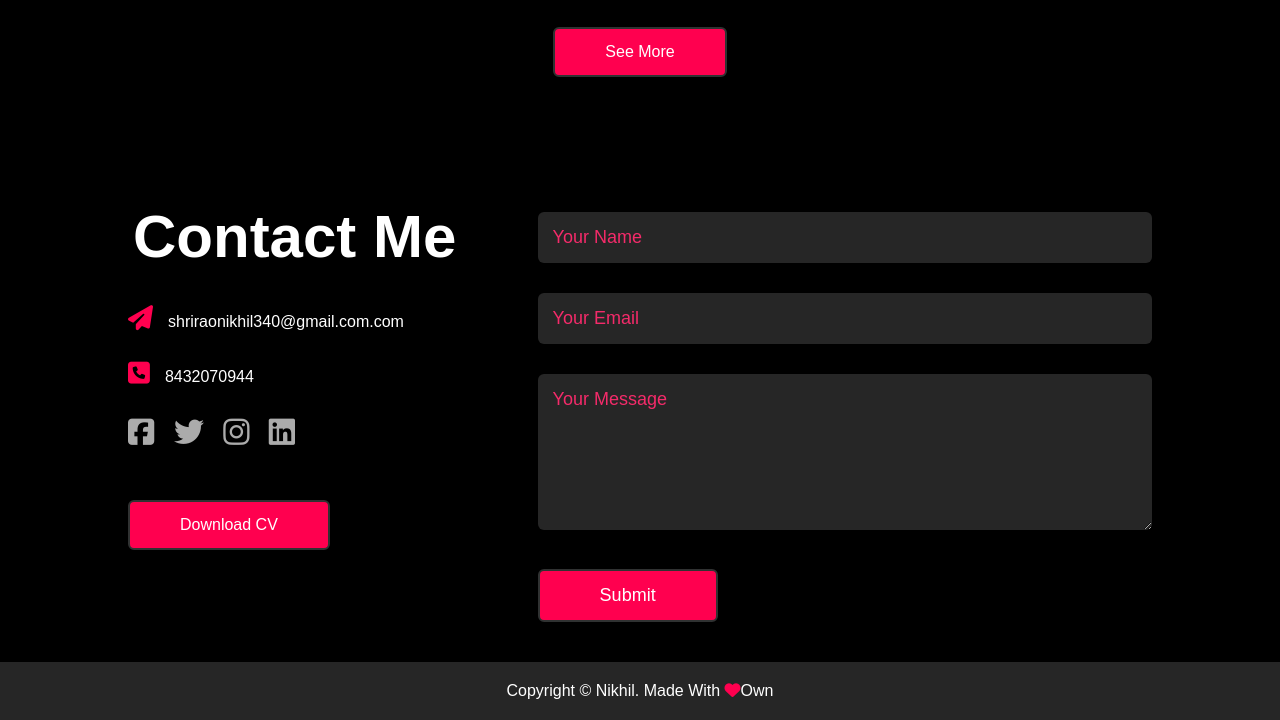
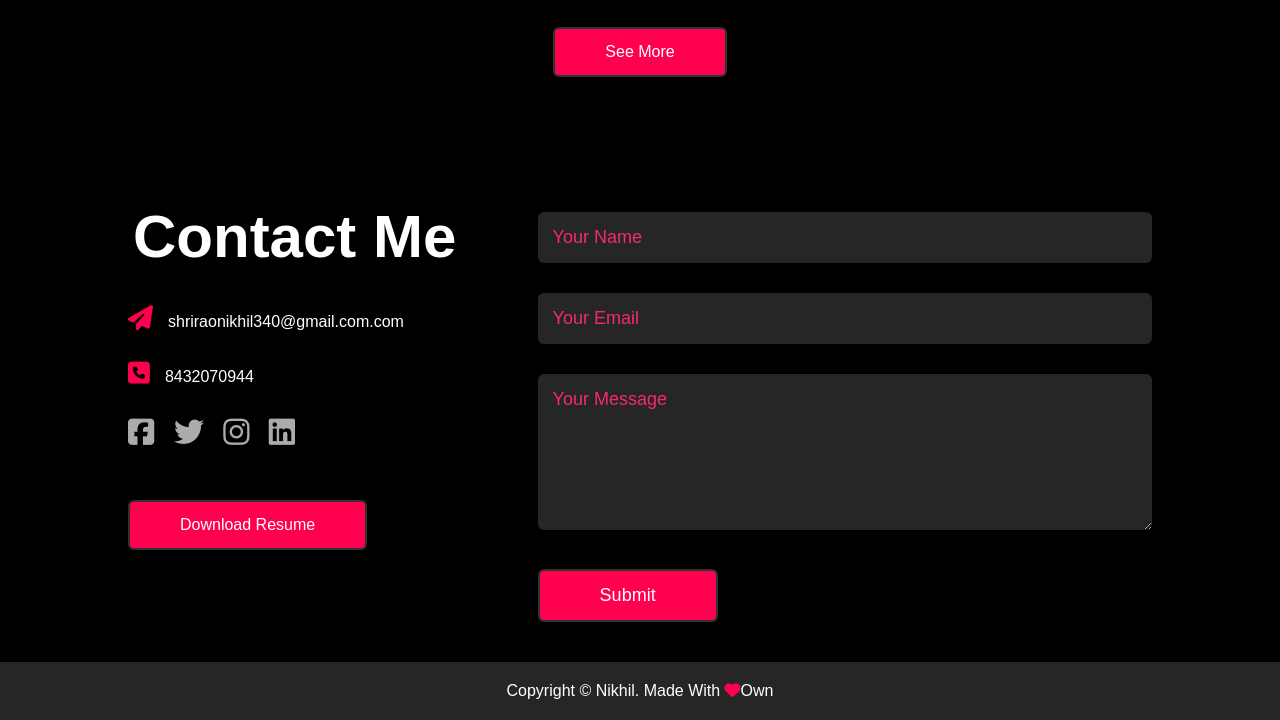
Before and after one commit to nikhils340/personel-portfolio-website, a plain HTML site: page index.html in a window 1280 px wide. Shown: the part 2736-3456 px from the top of the page. Drawn offline with Linux system fonts and the light colour scheme.

Commit message:
Committed

```diff
--- a/index.html
+++ b/index.html
@@ -153,7 +153,7 @@
                         <a href="https://www.instagram.com/shriraonikhils/?next=%2F" target="_blank"><i class="fa-brands fa-instagram"></i></a>     <!--insta-->
                         <a href="https://www.linkedin.com/in/nikhil-shrirao-94593b234" target="_blank"><i class="fa-brands fa-linkedin"></i></a>     <!--linked-->
                     </div>
-                    <a href="College ID.pdf" download class="btn btn2">Download CV</a>    <!--Adding the file path for downloading the cv-->
+                    <a href="Nikhil_Shrirao_resume.pdf" download class="btn btn2">Download Resume</a>    <!--Adding the file path for downloading the cv-->
                 </div>
                 <div class="contact-right">
                     <form name="submit-to-google-sheet">   <!-- message copied here from the contact form details in google sheet-->
```
Also changed, not shown: 2 other files.
